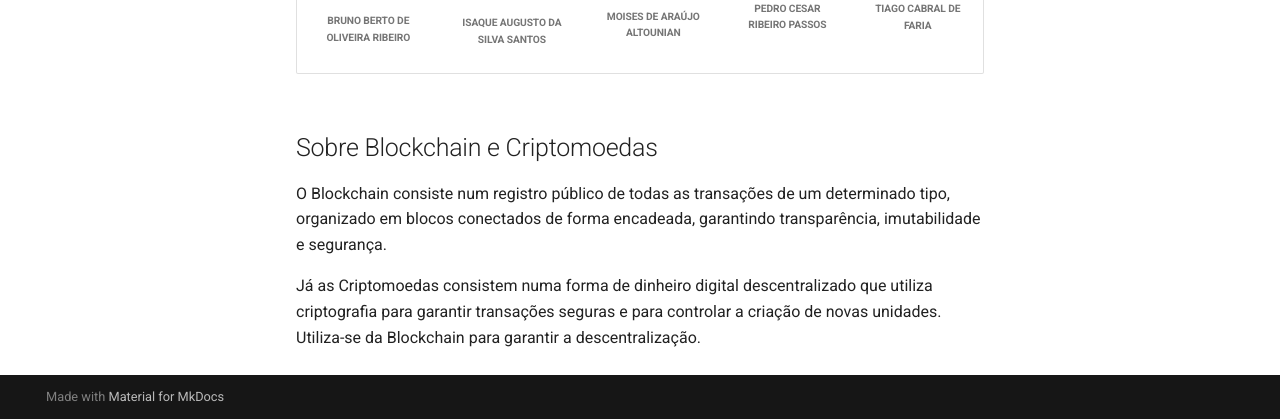
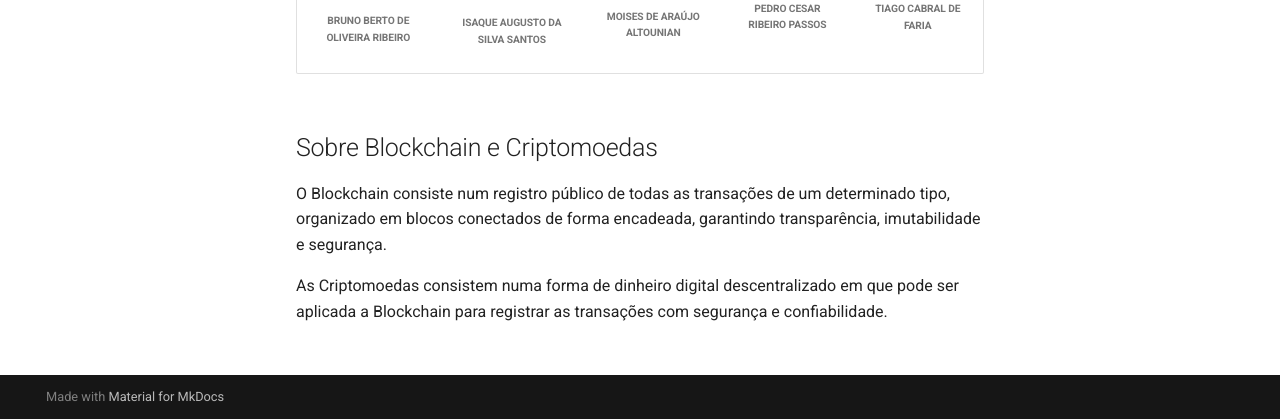
Before and after one commit to seraphritt/projeto_LP, an MkDocs documentation site: the page built from docs/index.md, in a window 1280 px wide and 956 px high, cut to the strip 537-956 px from the top of the window. Built offline with MkDocs 1.6.1 and Material for MkDocs 9.7.7, drawn with Linux system fonts in a browser that asks for light colours.

Commit message:
Update index.md

```diff
--- a/docs/index.md
+++ b/docs/index.md
@@ -50,4 +50,4 @@
 
 O Blockchain consiste num registro público de todas as transações de um determinado tipo, organizado em blocos conectados de forma encadeada, garantindo transparência, imutabilidade e segurança.
 
-Já as Criptomoedas consistem numa forma de dinheiro digital descentralizado que utiliza criptografia para garantir transações seguras e para controlar a criação de novas unidades. Utiliza-se da Blockchain para garantir a descentralização.
+As Criptomoedas consistem numa forma de dinheiro digital descentralizado em que pode ser aplicada a Blockchain para registrar as transações com segurança e confiabilidade.
```
